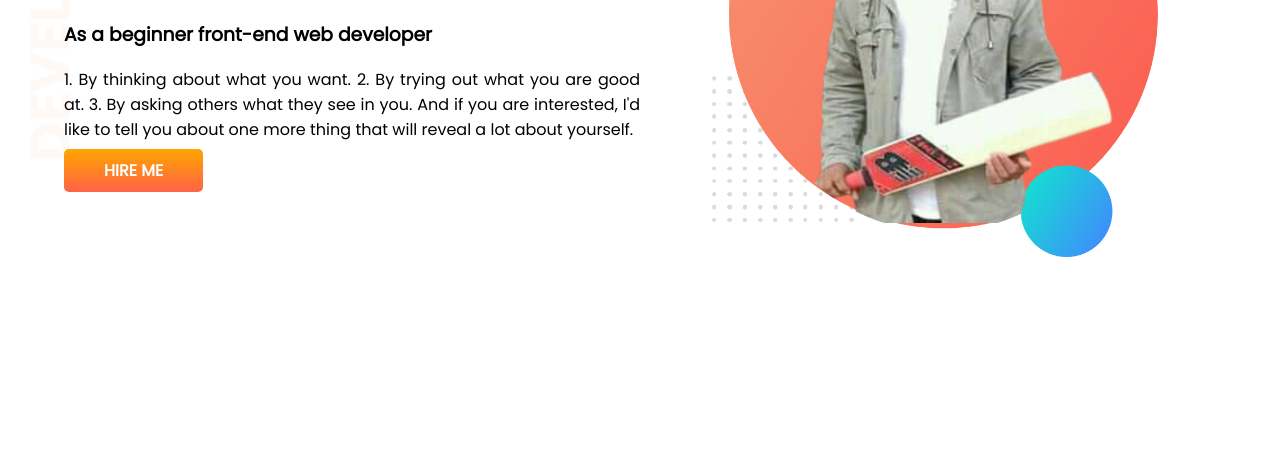
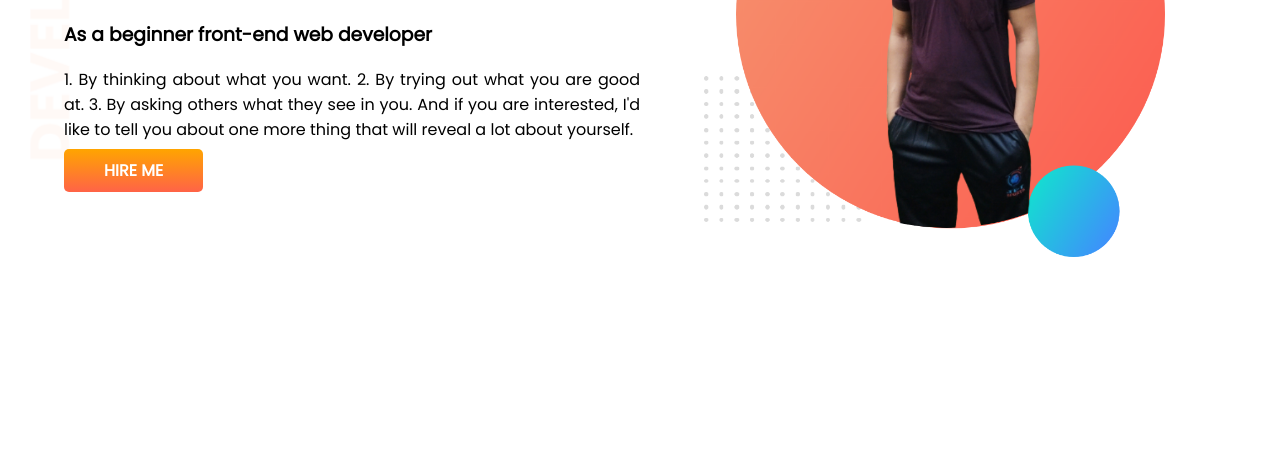
Before and after one commit to alamincoders/developer-portfolio, a plain HTML site: page index.html in a window 1280 px wide. Shown: the part 200-661 px from the top of the page. Drawn offline with Linux system fonts and the light colour scheme.

Commit message:
feature change

```diff
--- a/index.html
+++ b/index.html
@@ -22,7 +22,7 @@
             <p> 1. By thinking about what you want. 2. By trying out what you are good at. 3. By asking others what they see in you. And if you are interested, I'd like to tell you about one more thing that will reveal a lot about yourself.</p>
             <a class="link-button" target="_blank" href="https://github.com/AL-AMIN-HUB">HIRE ME</a>
         </div>
-        <div class="half-width"> <img src="images/my-bg (1).png" alt="my photo"></div>
+        <div class="half-width"> <img src="./images/Picture.png" alt="my photo"></div>
     </section>
     <section class="dream-big flexible-container">
         <div class="half-width">
```
Also changed, not shown: images/Picture.png (added), images/my-bg (1).png (deleted).
